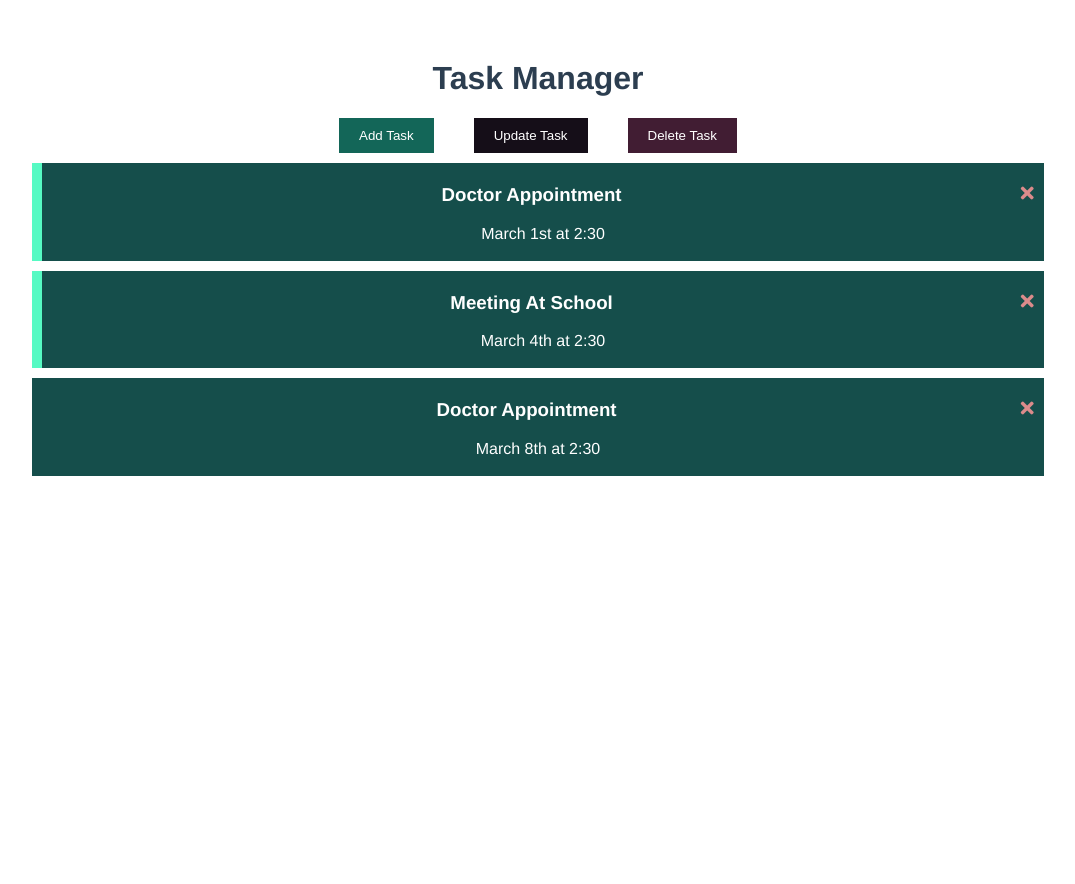
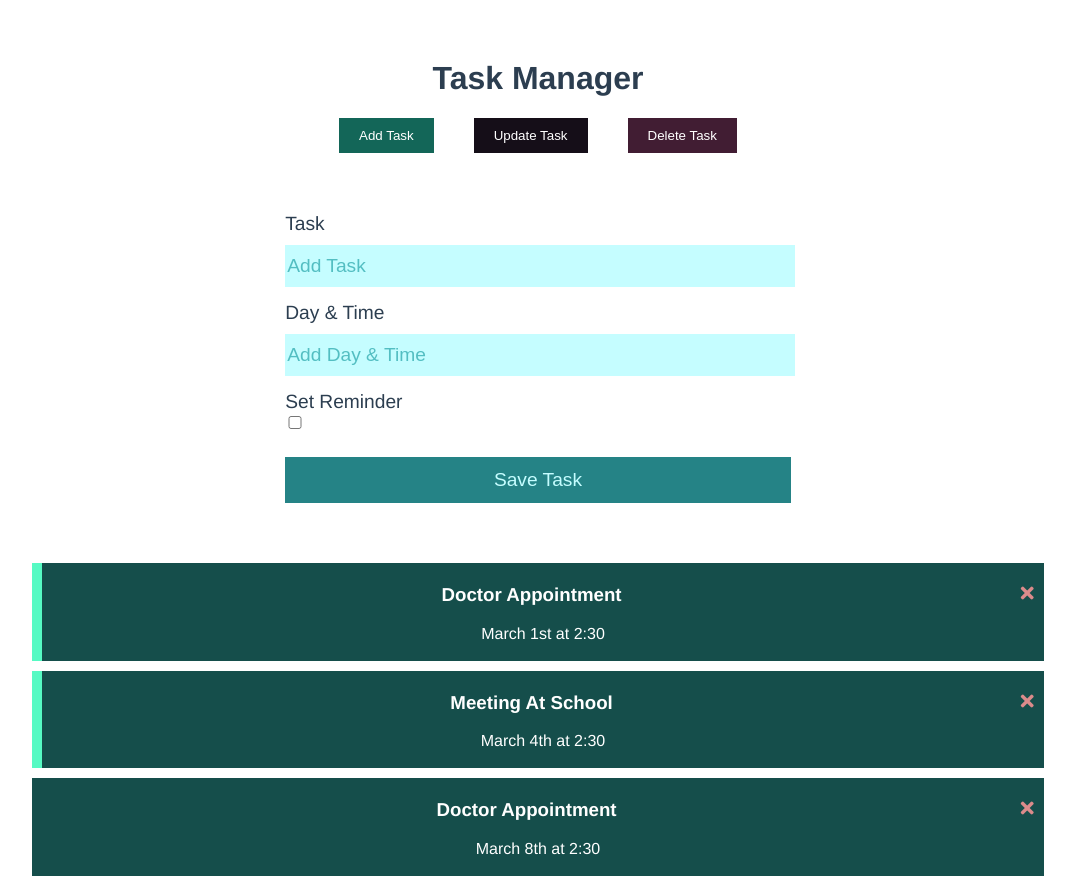
Before and after one commit to MdSamsuzzohaShayon/vuejs-basic, a Vue app: page / in a window 1280 px wide. Shown: the whole page, without its empty margins (102-1177 px from the left). Before the commit the page ends 800 px from the top, so only its background shows below. Built offline with nearby package versions, Linux system fonts and the light colour scheme.

Commit message:
add task using vue

```diff
--- a/src/App.vue
+++ b/src/App.vue
@@ -3,6 +3,7 @@
     <!-- WE CAN SET DEFAULT PROPS VALUE  -->
     <!-- <Header /> -->
     <Header title="Task Manager" />
+    <AddTask @add-task="addTask" />
     <Tasks
       @toggle-reminder="toggleReminder"
       @delete-task="deleteTask"
@@ -14,12 +15,14 @@
 <script>
 import Header from "./components/Header.vue";
 import Tasks from "./components/Tasks.vue";
+import AddTask from "./components/AddTask";
 
 export default {
   name: "App",
   components: {
     Header,
     Tasks,
+    AddTask,
   },
   // https://v3.vuejs.org/guide/state-management.html#official-flux-like-implementation
   // It is often overlooked that the source of truth in Vue applications is the reactive data object - a component instance only proxies access to it. Therefore, if you have a piece of state that should be shared by multiple instances, you can use a reactive method to make an object reactive:
@@ -29,6 +32,9 @@
     };
   },
   methods: {
+    addTask(task) {
+      this.tasks = [...this.tasks, task];
+    },
     deleteTask(id) {
       if (confirm("Are you sure?")) {
         console.log("Task ID from delete task event in App: ", id);
--- /dev/null
+++ b/src/components/AddTask.vue
@@ -0,0 +1,114 @@
+<template>
+  <form @submit="onSubmit" class="add-form">
+    <div class="form-control">
+      <label>Task</label>
+      <!-- https://v3.vuejs.org/api/directives.html#v-model -->
+      <!-- Expects: varies based on value of form inputs element or output of components -->
+      <input v-model="text" type="text" name="task" placeholder="Add Task" />
+    </div>
+    <div class="form-control">
+      <label>Day & Time</label>
+      <input
+        v-model="day"
+        type="text"
+        name="day"
+        placeholder="Add Day & Time"
+      />
+    </div>
+    <div class="form-control">
+      <label>Set Reminder</label>
+      <input v-model="reminder" type="checkbox" name="reminder" />
+    </div>
+    <div class="form-control">
+      <input type="submit" value="Save Task" class="btn btn-block" />
+    </div>
+  </form>
+</template>
+
+<script>
+export default {
+  name: "AddTask",
+  data() {
+    return {
+      //   text: "Default",
+      text: "",
+      day: "",
+      reminder: false,
+    };
+  },
+  methods: {
+    onSubmit(e) {
+      e.preventDefault();
+      //   console.log(e.target);
+      if (!this.text) {
+        alert("Please add a task");
+        return;
+      }
+
+      const newTask = {
+        id: Math.floor(Math.random() * 100000),
+        text: this.text,
+        day: this.day,
+        reminder: this.reminder,
+      };
+      console.log("New Task: ", newTask);
+
+      this.$emit("add-task", newTask);
+
+      this.text = "";
+      this.day = "";
+      this.reminder = false;
+      // this.text = '';
+    },
+  },
+};
+</script>
+
+
+<style scoped>
+.add-form {
+  width: 100%;
+  margin: 60px 0;
+}
+.form-control {
+  width: 100%;
+  display: flex;
+  flex-direction: column;
+  text-align: left;
+  margin: 15px 0;
+  font-size: 1.2rem;
+}
+input,
+label {
+  width: 50%;
+  margin-left: 25%;
+}
+input[type="text"] {
+  color: rgb(20, 88, 90);
+  height: 40px;
+  font-size: 1.2rem;
+  border: none;
+  /* border: solid 1px rgb(37, 131, 134); */
+  background: rgb(197, 253, 255);
+  margin-top: 10px;
+}
+
+input[type="submit"] {
+  padding: 12px 0;
+  font-size: 1.2rem;
+  border: none;
+  color: rgb(197, 253, 255);
+  background: rgb(37, 131, 134);
+  outline: none;
+  margin-top: 10px;
+}
+input[type="checkbox"] {
+  margin-left: 10px;
+}
+input:focus {
+  outline: none;
+}
+::placeholder {
+  color: rgb(83, 190, 194);
+}
+</style>
```
